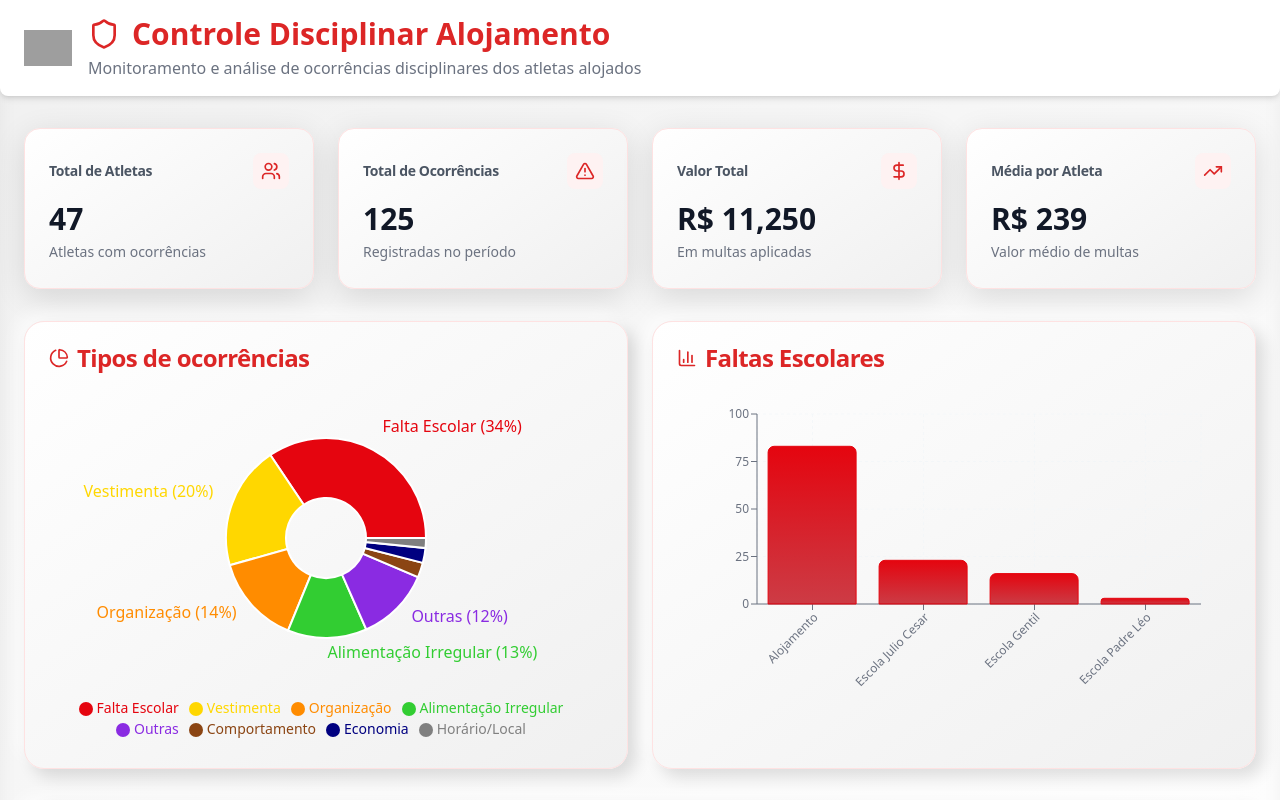
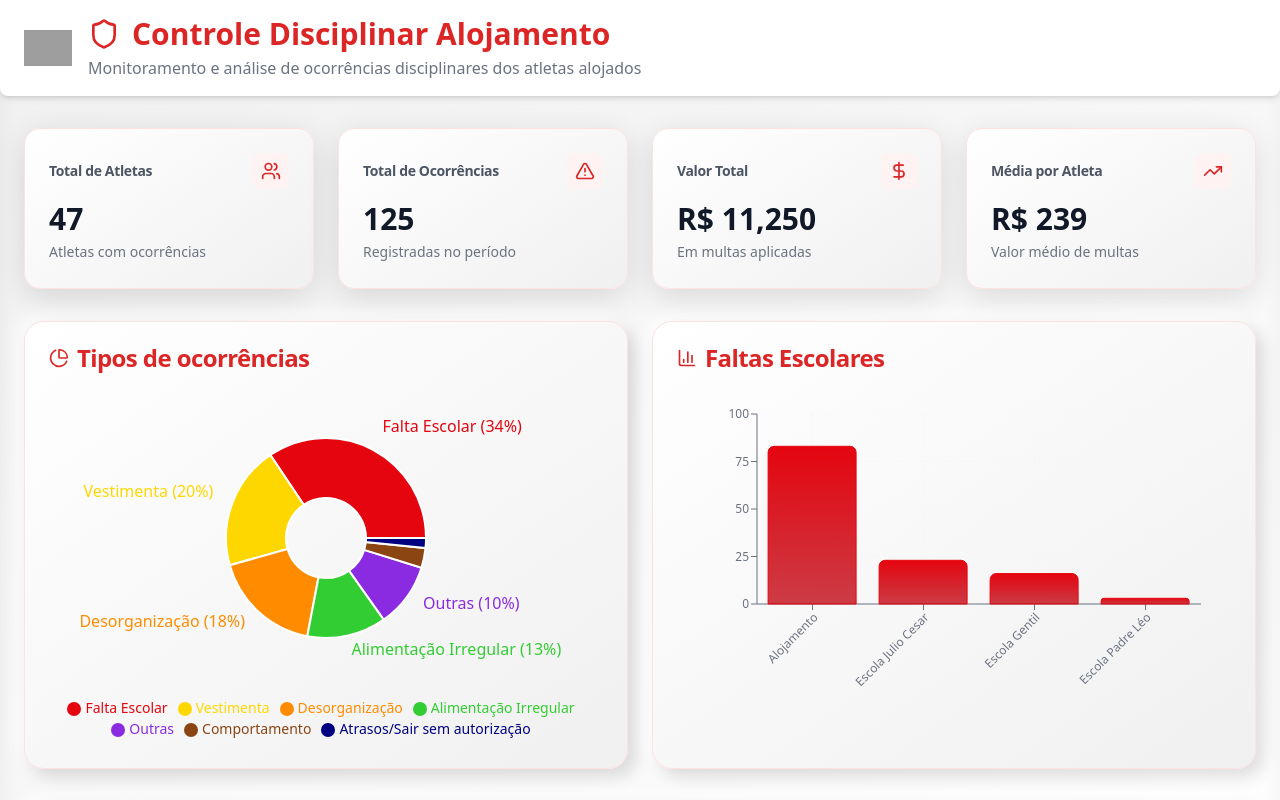
Before and after one commit to LordBuks/Dashcaixinha, a React (Vite) app: page / in a window 1280 px wide. Shown: the top 800 px of the page. Built offline with nearby package versions, Linux system fonts and the light colour scheme; grey boxes are pictures that could not be loaded.

Commit message:
caixinha correção ocorrencias

```diff
--- a/src/data/athleteData.ts
+++ b/src/data/athleteData.ts
@@ -495,7 +495,7 @@ export const athleteOccurrences: AthleteOccurrence[] = [
     "NOME": "Marcos Neves",
     "Cat": "Sub-14",
     "DATA": "45811",
-    "OCORRÊNCIA": "Em ronda às 15h15 ar condiconado ligado e ninguém no quarto",
+    "OCORRÊNCIA": "Em ronda às 15h15 ar condicionado ligado e ninguém no quarto",
     "Valor": "50"
   },
   {
@@ -898,9 +898,8 @@ export const categorizeOccurrence = (occurrence: string): string => {
   if (occurrence.includes("Falta escolar")) return "Falta Escolar";
   if (occurrence.includes("chocolate") || occurrence.includes("doces") || occurrence.includes("salgado")) return "Alimentação Irregular";
   if (occurrence.includes("uniforme")) return "Vestimenta";
-  if (occurrence.includes("cama") || occurrence.includes("toalhas")) return "Organização";
-  if (occurrence.includes("algazarra") || occurrence.includes("som alto")) return "Comportamento";
-  if (occurrence.includes("ar condicionado")) return "Economia";
-  if (occurrence.includes("dormiu fora") || occurrence.includes("horário")) return "Horário/Local";
+  if (occurrence.includes("cama") || occurrence.includes("toalhas") || occurrence.includes("ar condicionado")) return "Desorganização";
+  if (occurrence.includes("algazarra") || occurrence.includes("som alto") || occurrence.includes("fora do quarto")|| occurrence.includes("fora do quarto")) return "Comportamento";
+  if (occurrence.includes("dormiu fora") || occurrence.includes("horário")) return "Atrasos/Sair sem autorização";
   return "Outras";
 };
```
